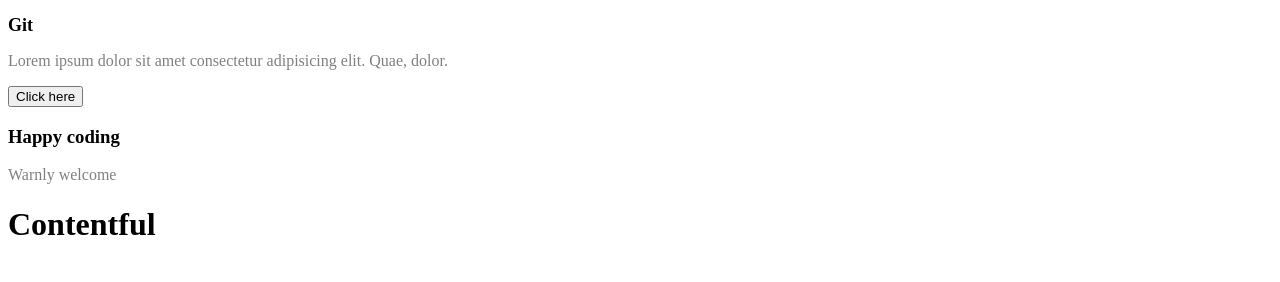
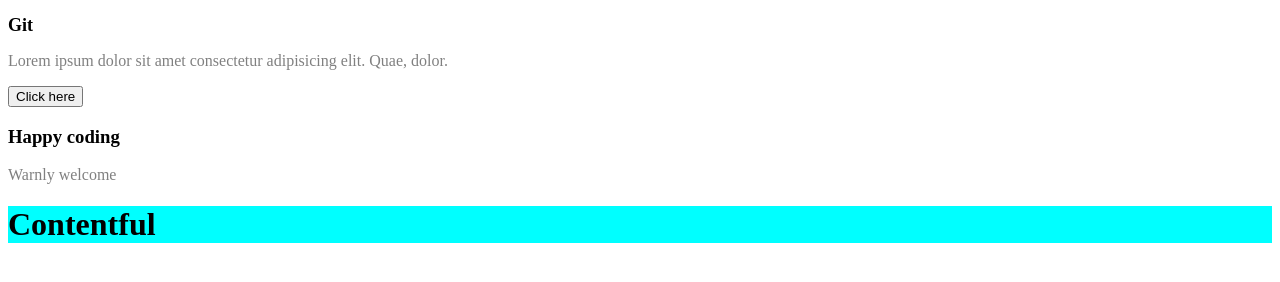
Before and after one commit to rawaimsh/first_commit, a plain HTML site: page index.html in a window 1280 px wide. Drawn offline with Linux system fonts and the light colour scheme.

Commit message:
Css changing

```diff
--- a/main.css
+++ b/main.css
@@ -6,3 +6,7 @@
     font-size: 16px;
     color: gray;
 }
+
+div {
+    background-color: aqua;
+}
```
